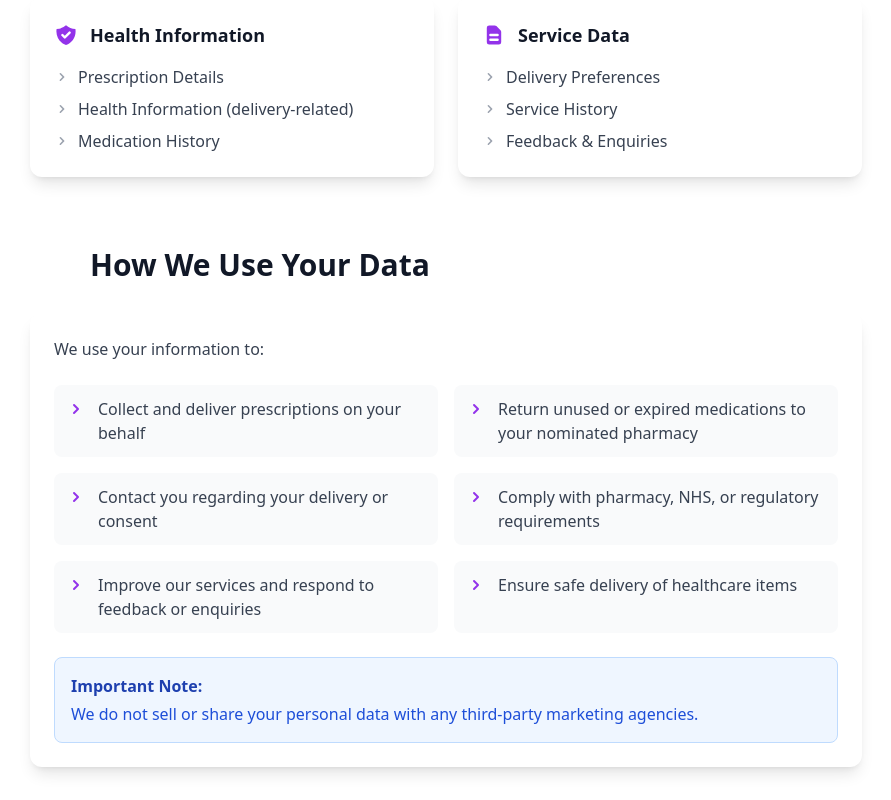
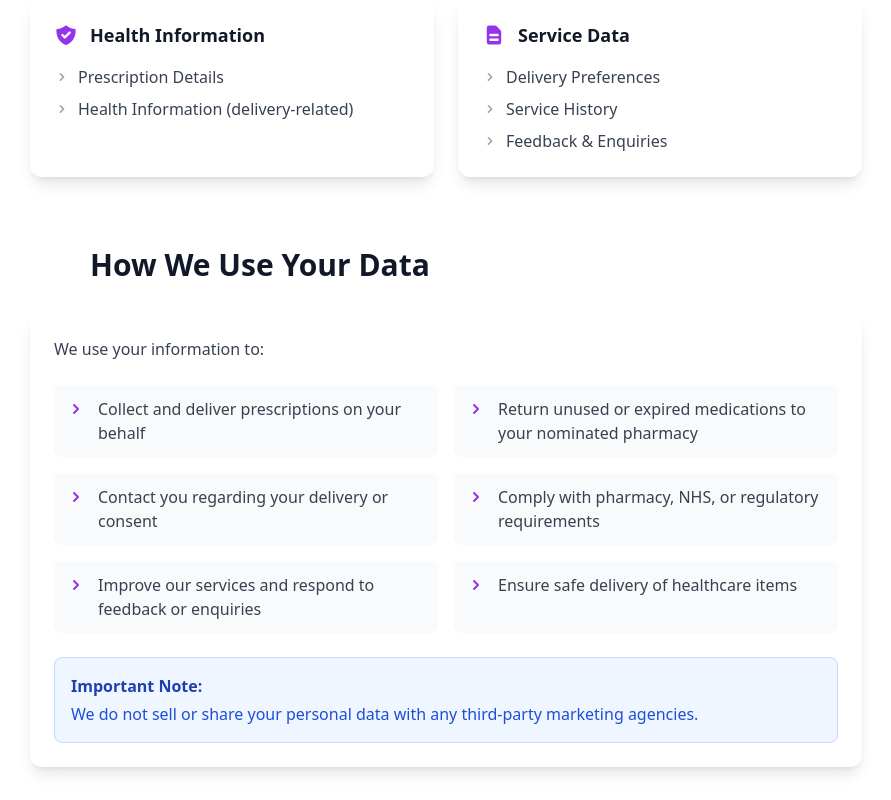
Before and after one commit to oreoluwa212/qurexa, a React (Vite) app: page /privacy-policy in a window 1280 px wide. Shown: the part 1260-2060 px from the top of the page, without its empty margins (194-1085 px from the left). Built offline with nearby package versions, Linux system fonts and the light colour scheme.

Commit message:
fix: hot fix

```diff
--- a/src/components/common/ContactSection.jsx
+++ b/src/components/common/ContactSection.jsx
@@ -90,7 +90,10 @@ const ContactSection = () => {
                     </div>
                     <div>
                       <h4 className="font-semibold">Coverage Area</h4>
-                      <p className="text-white/80">England, Wales & Scotland</p>
+                      <p className="text-white/80">
+                        Lincoln and 20km radius. For specials, please
+                        contact support.
+                      </p>
                     </div>
                   </div>
                 </div>
--- a/src/components/common/Header.jsx
+++ b/src/components/common/Header.jsx
@@ -49,7 +49,7 @@ const Header = () => {
                   scrollY > 50 ? "text-gray-600" : "text-white/80"
                 }`}
               >
-                Care. Delivered.
+                Trust. Care. Deliver.
               </p>
             </div>
           </div>
--- a/src/pages/static_external_pages/PrivacyPolicy.jsx
+++ b/src/pages/static_external_pages/PrivacyPolicy.jsx
@@ -76,11 +76,7 @@ const PrivacyPolicy = () => {
     },
     {
       type: "Health Information",
-      items: [
-        "Prescription Details",
-        "Health Information (delivery-related)",
-        "Medication History",
-      ],
+      items: ["Prescription Details", "Health Information (delivery-related)"],
       icon: HiShieldCheck,
     },
     {
```
